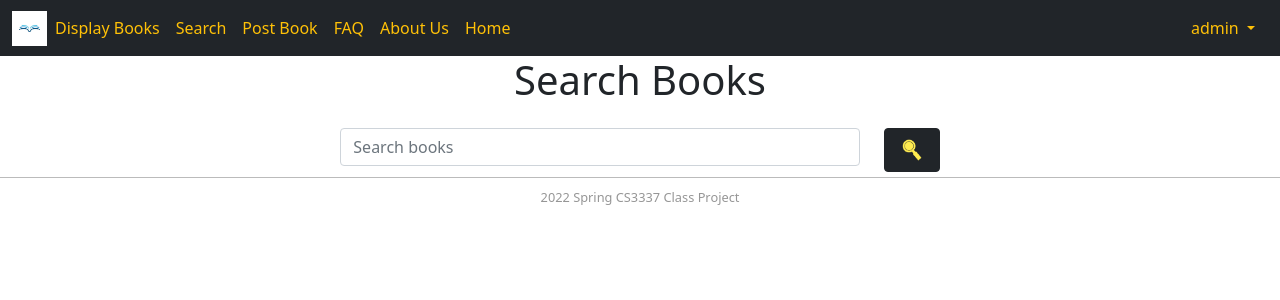
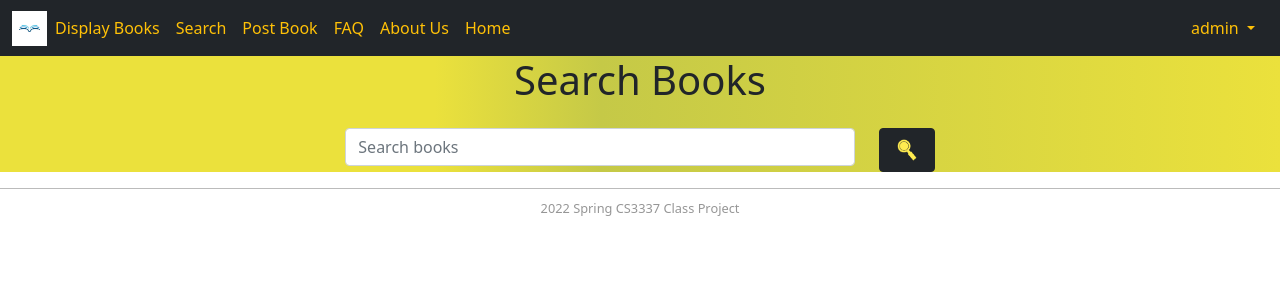
Before and after one commit to portiawuuu/Django-Project, a Django app: page /search_books in a window 1280 px wide. Shown: the top 300 px of the page. Run offline with Django 4.2, Linux system fonts and the light colour scheme; a user stored in the database is signed in; some libraries are stand-ins or nearby versions.

Commit message:
finsihed search books Note: finish working on appearence but focus on functionality

```diff
--- a/BookEx/BookEx/static/main.css
+++ b/BookEx/BookEx/static/main.css
@@ -36,3 +36,7 @@
 /*search books */
 /*background: rgb(235,225,60);
 background: linear-gradient(90deg, rgba(235,225,60,1) 34%, rgba(197,201,71,1) 47%, rgba(235,225,60,1) 100%);*/
+#header{
+    background: rgb(235,225,60);
+background: linear-gradient(90deg, rgba(235,225,60,1) 34%, rgba(197,201,71,1) 47%, rgba(235,225,60,1) 100%);
+}
--- a/BookEx/BookEx/templates/bookMng/search_books.html
+++ b/BookEx/BookEx/templates/bookMng/search_books.html
@@ -6,6 +6,7 @@ Search Books
 {% endblock title %}
 
 {% block content %}
+<div class='container-fluid mb-3' id=header>
 <h1 align="center">Search Books</h1>
     <form class="form-inline justify-content-center mt-4" action="" enctype="multipart/form-data" method="post" novalidate>
         {% csrf_token %}
@@ -21,9 +22,12 @@ Search Books
             </div>
         </div>
     </form>
+</div>
 {% if query %}
-    <h3>Results for "{{ query }}"</h3>
+    <h5>Results for "{{ query }}"</h3>
 <br>
+
+<div class='container-md align-content-center'>
     <table class="table table-hover table-regular bg-light mt-4">
         <thead class="thead-light">
             <tr>
@@ -48,5 +52,6 @@ Search Books
         {% endfor %}
         </tbody>
     </table>
+</div>
 {% endif %}
 {% endblock content %}
```
Also changed, not shown: BookEx/db.sqlite3. Lines whose indentation alone changed are shown as unchanged.
